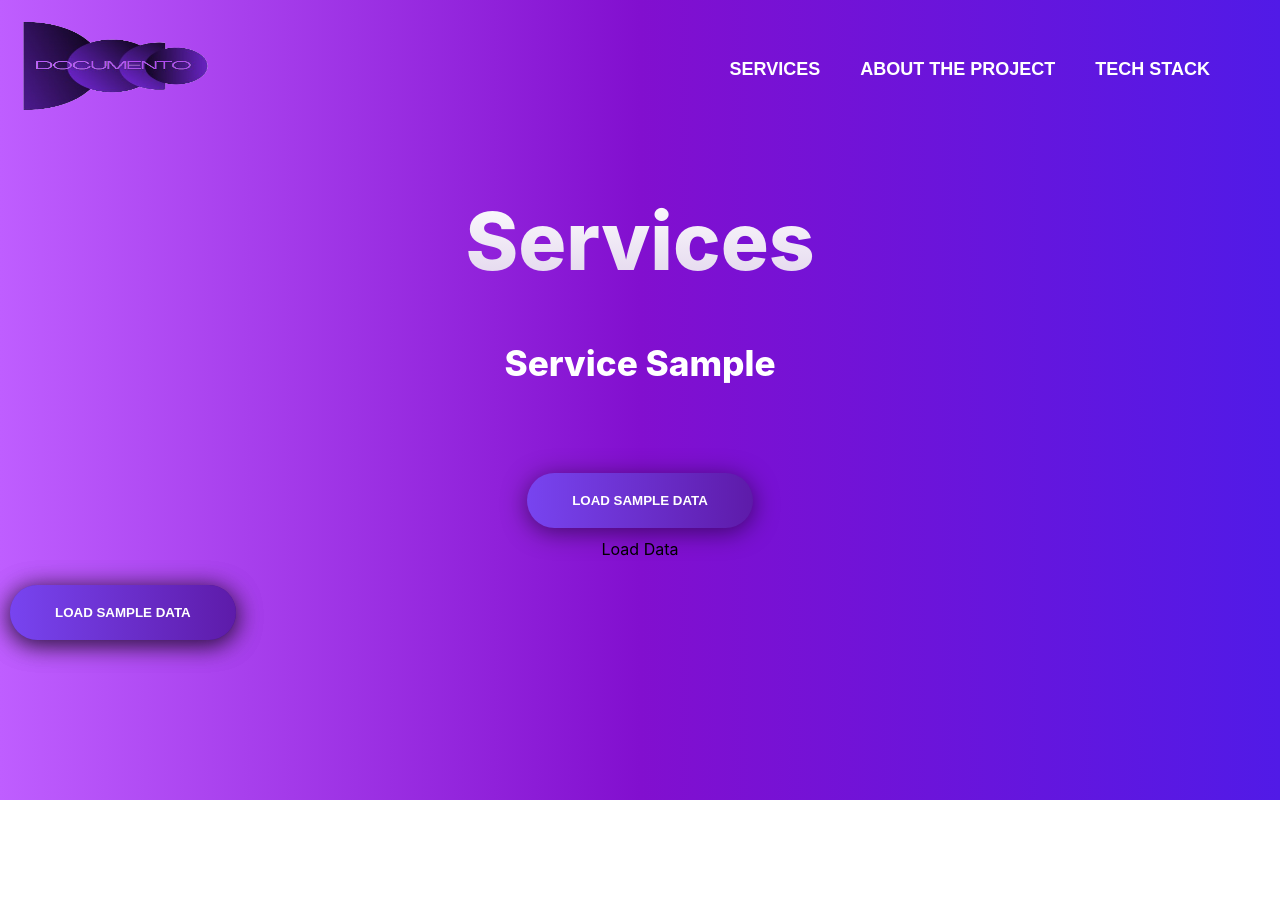
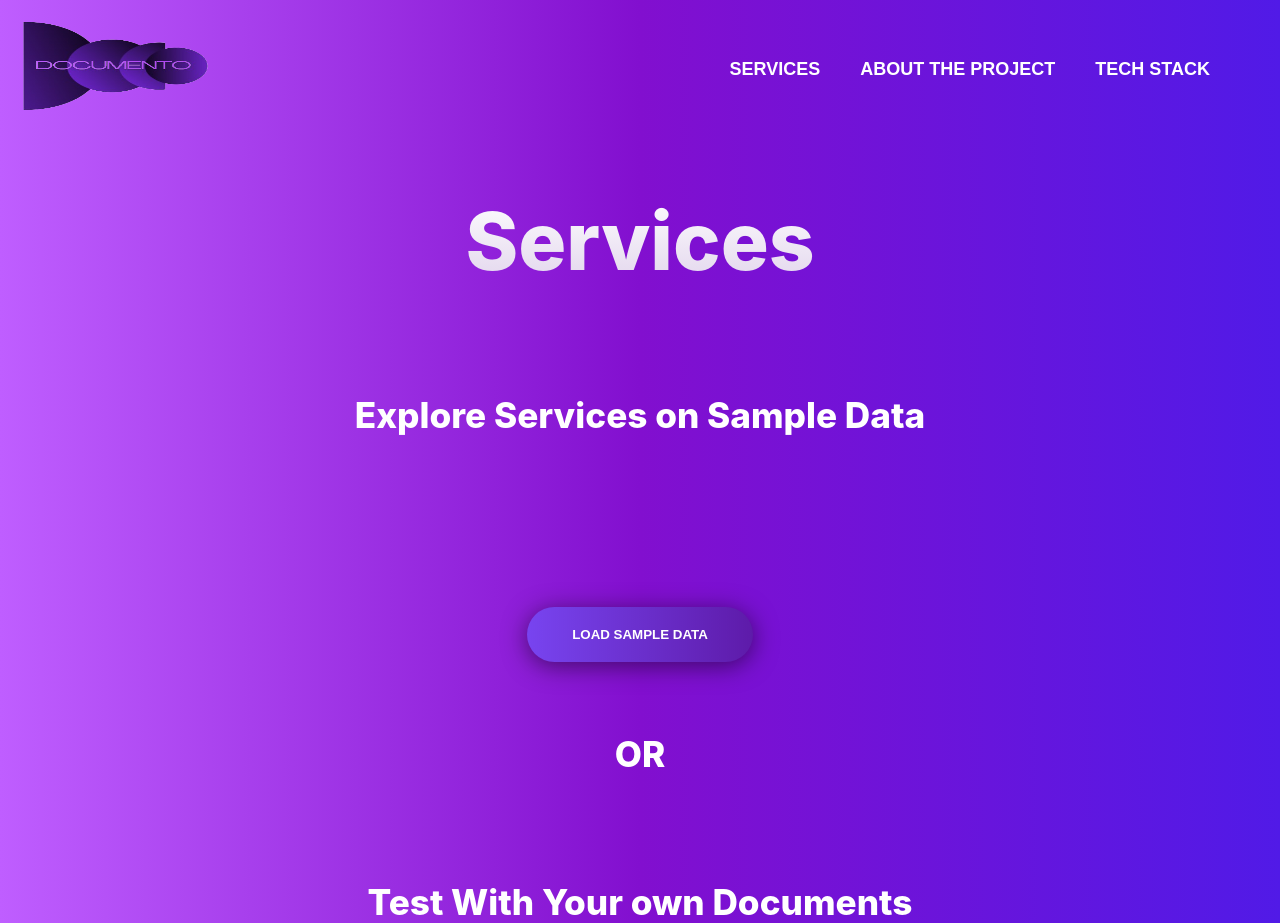
Before and after one commit to oindrila-b/document-processor-client, a React (Create React App) app: page /services in a window 1280 px wide. Before the commit the page ends 800 px from the top, so only its background shows below. Built offline with nearby package versions, Linux system fonts and the light colour scheme.

Commit message:
Added homepage, about, services and techstack

```diff
--- a/src/components/CSVDataTable.jsx
+++ b/src/components/CSVDataTable.jsx
@@ -32,6 +32,7 @@ const CSVDataTable = ({ data }) => {
         </table>
       )}
     </>
+
   );
 };
 
@@ -49,7 +50,7 @@ const tableStyle = {
   maxHeight: "500px",
   width: "70%",
   padding: "10px",
-  margin: "20em",
+  margin: "10em 20em 10em 20em",
   // background: "linear-gradient(90deg, #bf5eff,#820fcf, #511ae7 )",
   overflowY: "scroll",
   display: "block",
--- a/src/components/Services.jsx
+++ b/src/components/Services.jsx
@@ -2,16 +2,27 @@ import './css/Services.css';
 import React, { useState } from "react";
 import CSVDataTable from '../components/CSVDataTable.jsx';
 import Papa from 'papaparse';
+import { Button } from '@chakra-ui/react';
 
 
 export const Services = () => {
 
   const [csvData, setCsvData] = useState([]);
+  const [showButton, setShowButton] = useState(true);
+  const [showTable, setShowTable] = useState(true);
+
+  const toggleButton = () => {
+    setShowButton(!showButton);
+  };
+
+  const handleGetSummary = () => {
+    setShowTable(!showTable);
+  };
 
   const handleFileChange = async () => {
     const data = Papa.parse(await fetchCSV());
     console.log(data);
-    // parseCSV(data);
+    toggleButton();
     return data;
 
   };
@@ -54,21 +65,29 @@ export const Services = () => {
         Services
       </h1>
       <h2 className="subtitle">
-        Service Sample
+       Explore Services on Sample Data
       </h2>
-      <div className='container'>
+      <div className="container">
         <div className="buttons">
-          <button className="btn-pink" onClick={handleFileChange}>Load Sample Data</button>
-        </div>
-        <br /> <br /> <br />
-        <div>
-          <CSVDataTable data={csvData} />
+          {showButton && <button className="btn-pink" onClick={handleFileChange}>Load Sample Data</button>}
         </div>
         <div>
-        <button className="btn-pink" onClick={handleFileChange}>Load Sample Data</button>
+          { !showButton && showTable && <Button className="btn-pink" onClick={handleGetSummary}> Get Summary </Button>}
+          { !showButton &&  <Button className="btn-pink"> Ask Questions </Button>}
         </div>
         <div>
-        <button className="btn-pink" onClick={handleFileChange}>Load Sample Data</button>
+         { showTable && <CSVDataTable data={csvData} />}
+        </div>
+
+        <div>
+          <h1 className='subtitle'>
+           OR
+          </h1>
+        </div>
+        <div>
+          <h1 className='subtitle'>
+            Test With Your own Documents
+          </h1>
         </div>
       </div>
     </div>
--- a/src/components/css/Home.css
+++ b/src/components/css/Home.css
@@ -24,7 +24,7 @@
 
   button {
     position: absolute;
-     margin: 10px;
+     margin: 15px;
      padding: 20px 45px;
      text-align: center;
      text-transform: uppercase;
--- a/src/components/css/Services.css
+++ b/src/components/css/Services.css
@@ -2,6 +2,7 @@
     font-weight: 800;
     color: white;
     font-size: 2.2em;
+    margin: 3em;
 }
 
 .body {
@@ -9,5 +10,13 @@
 }
 
 .container {
-    background-color: linear-gradient(90deg, #bf5eff,#820fcf, #511ae7 );
+    background: linear-gradient(90deg, #bf5eff,#820fcf, #511ae7 );
 }
+
+.button{
+    display: flex;
+    position: relative;
+    justify-content: center;
+    color: #820fcf;
+    background-color: #bf5eff;
+  }
```
